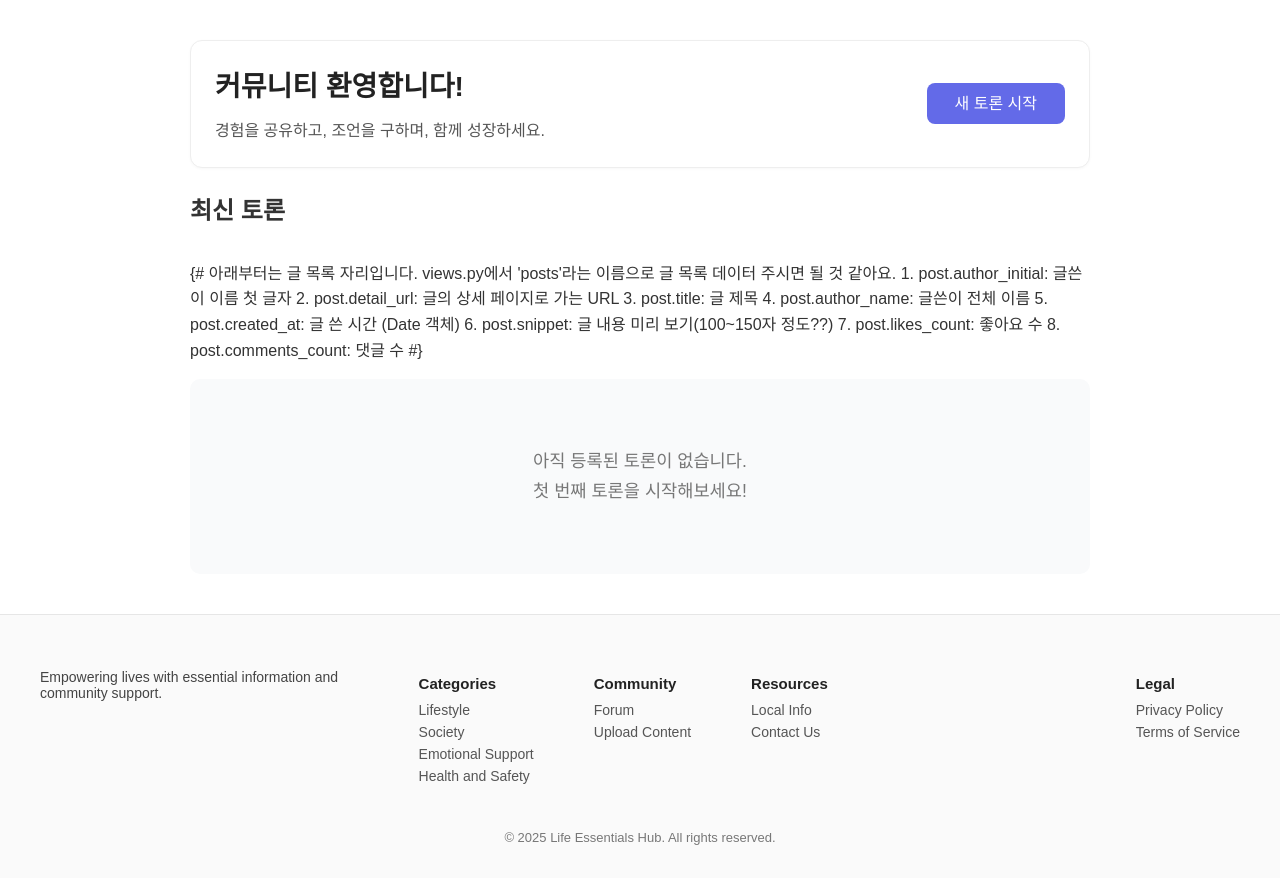
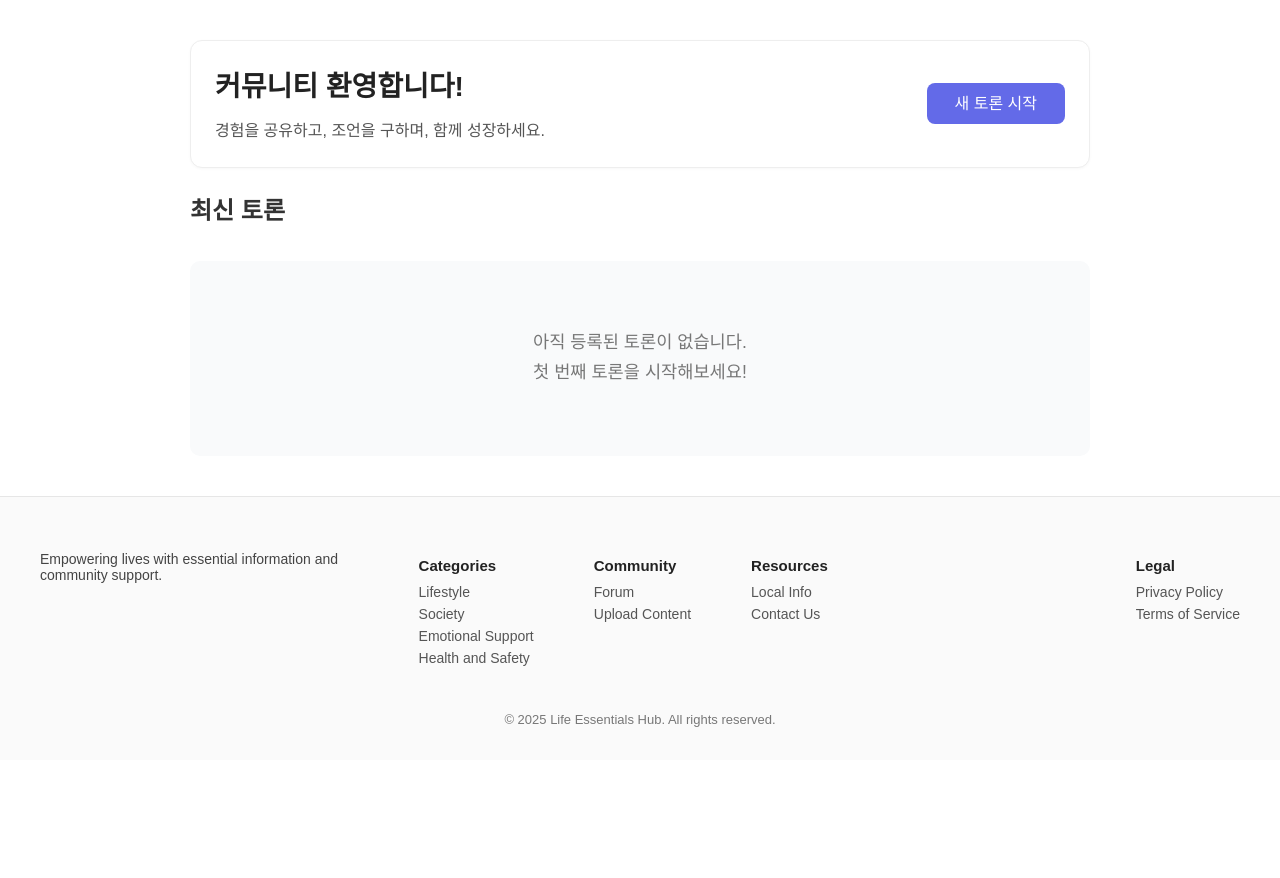
Before and after one commit to gjdbsdk/With_U, a Django app: page /community/ in a window 1280 px wide. Shown: the part 43-921 px from the top of the page. After the commit the page ends 770 px from the top, so only its background shows below. Run offline with Django 5.2, Linux system fonts and the light colour scheme; parts of the project's set-up code (start-up, migrations or seed data) failed here and were passed over.

Commit message:
feat: community 페이지 구현

```diff
--- a/frontend/templates/community.html
+++ b/frontend/templates/community.html
@@ -18,7 +18,7 @@
             <p class="community-subtitle">경험을 공유하고, 조언을 구하며, 함께 성장하세요.</p>
         </div>
         <div class="header-actions">
-        {# 글쓰기 페이지 만든 후, 아래 href="#" 부분에 URL 연결하기 #}
+        <!-- 글쓰기 페이지 만든 후, 아래 href="#" 부분에 URL 연결하기 -->
         <a href="#" class="btn-new-topic">새 토론 시작</a>
         </div>
     </section>
@@ -26,7 +26,7 @@
     <section class="topic-list-section">
         <h3>최신 토론</h3>
         <div class="topic-list">
-            {#  아래부터는 글 목록 자리입니다.
+            <!--  아래부터는 글 목록 자리입니다.
              views.py에서 'posts'라는 이름으로 글 목록 데이터 주시면 될 것 같아요.
 
              1. post.author_initial: 글쓴이 이름 첫 글자
@@ -37,7 +37,7 @@
              6. post.snippet: 글 내용 미리 보기(100~150자 정도??)
              7. post.likes_count: 좋아요 수
              8. post.comments_count: 댓글 수
-            #}
+        -->
             {% for post in posts %}
             <article class="topic-item">
                 <div class="user-profile">
```
